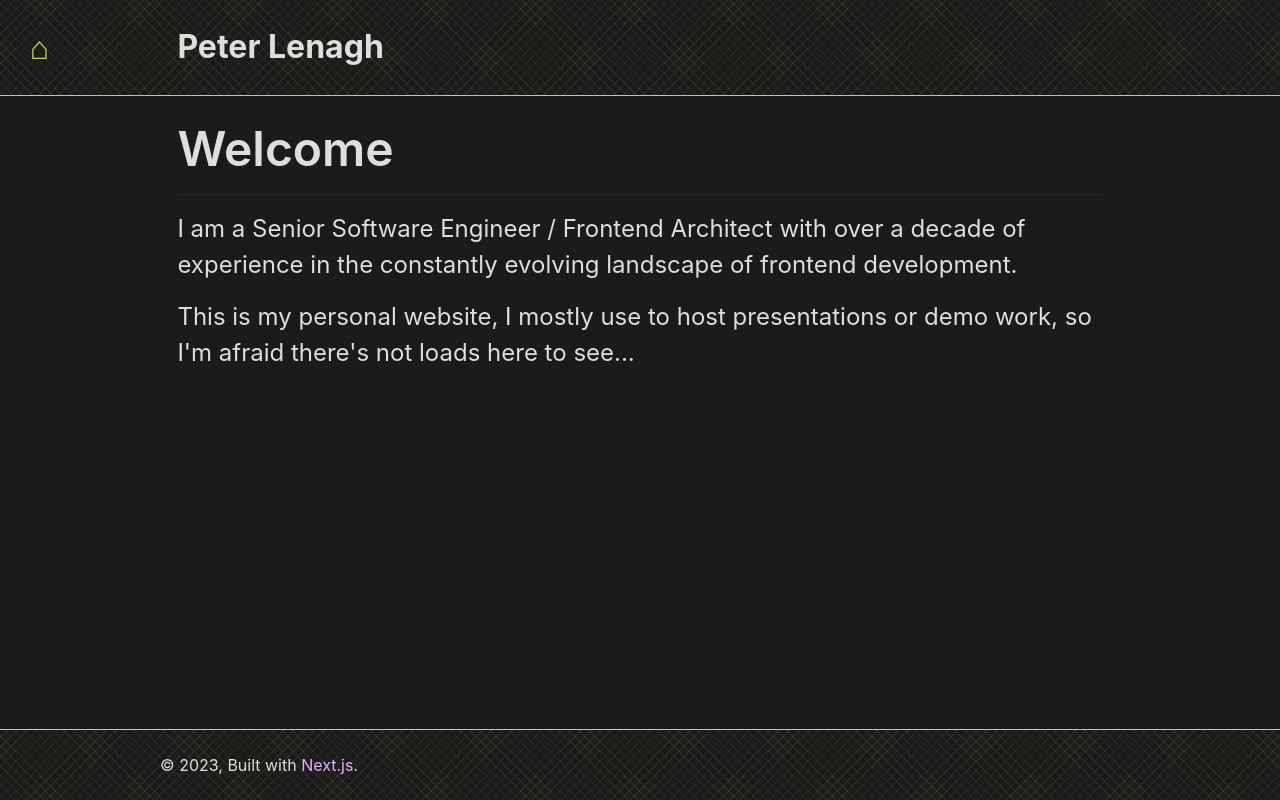
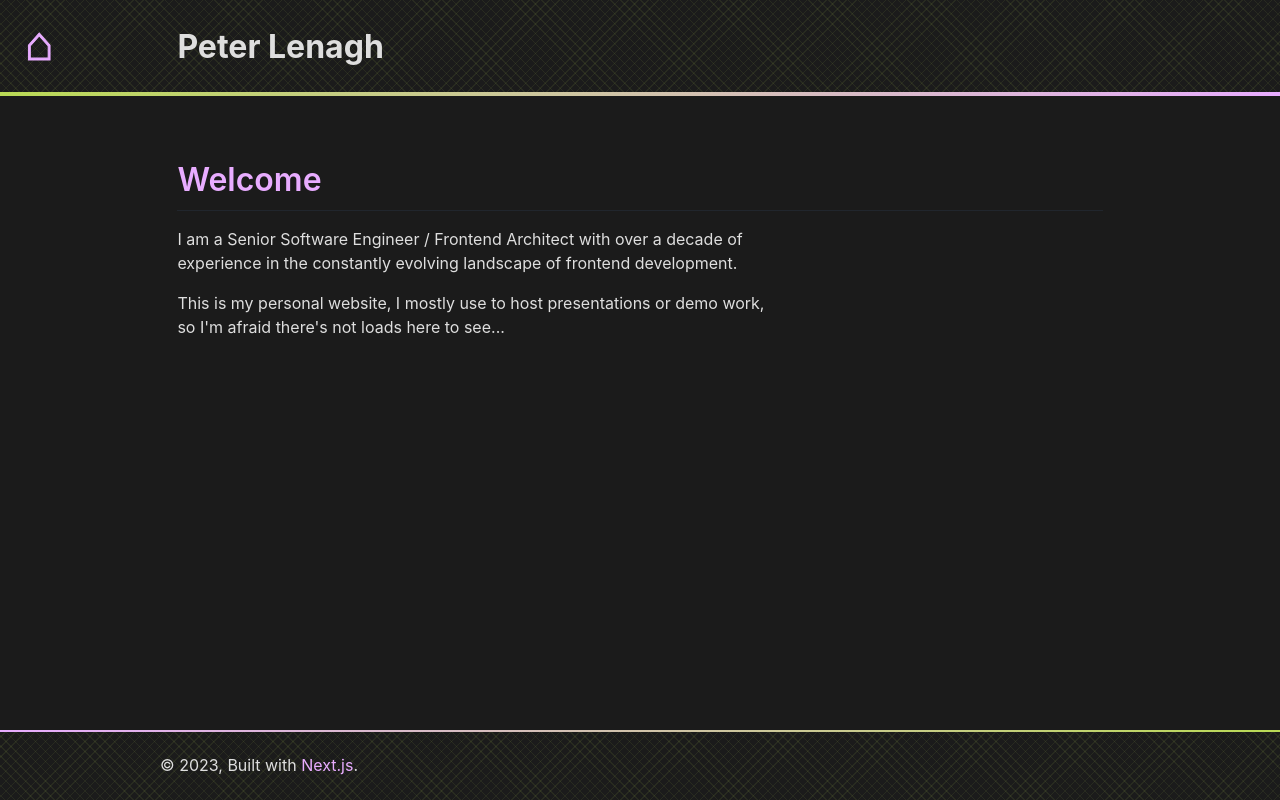
Before and after one commit to peterlenagh/peterlenagh.com, a Next.js app: page / in a window 1280 px wide. Built offline with nearby package versions, Linux system fonts and the light colour scheme.

Commit message:
feat(styles): ++pretty.

```diff
--- a/src/app/(main)/page.module.scss
+++ b/src/app/(main)/page.module.scss
@@ -0,0 +1,13 @@
+@import '@/styles/colors';
+
+.homepage__main {
+    min-height: 40vh;
+    align-self: center;
+    width: 100%;
+    p {
+        max-width: 60ch;
+    }
+    h1 {
+        color: $pink;
+    }
+}
--- a/src/app/(main)/page.tsx
+++ b/src/app/(main)/page.tsx
@@ -1,10 +1,12 @@
 /* eslint-disable react/no-unescaped-entities */
+import classNames from 'classnames/bind';
 import Image from 'next/image';
 import styles from './page.module.scss';
 
+const cx = classNames.bind(styles);
 
 export default function Home() {
-  return (<main className="markdown-body">
+  return (<main className={cx("homepage__main", "markdown-body")}>
     <h1>Welcome</h1>
     <p>
       I am a Senior Software Engineer / Frontend Architect with over a decade
--- a/src/app/globals.scss
+++ b/src/app/globals.scss
@@ -1,77 +1,4 @@
-// :root {
-//   --max-width: 1100px;
-//   --border-radius: 12px;
-//   --font-mono: ui-monospace, Menlo, Monaco, 'Cascadia Mono', 'Segoe UI Mono',
-//     'Roboto Mono', 'Oxygen Mono', 'Ubuntu Monospace', 'Source Code Pro',
-//     'Fira Mono', 'Droid Sans Mono', 'Courier New', monospace;
-
-//   --foreground-rgb: 0, 0, 0;
-//   --background-start-rgb: 214, 219, 220;
-//   --background-end-rgb: 255, 255, 255;
-
-//   --primary-glow: conic-gradient(
-//     from 180deg at 50% 50%,
-//     #16abff33 0deg,
-//     #0885ff33 55deg,
-//     #54d6ff33 120deg,
-//     #0071ff33 160deg,
-//     transparent 360deg
-//   );
-//   --secondary-glow: radial-gradient(
-//     rgba(255, 255, 255, 1),
-//     rgba(255, 255, 255, 0)
-//   );
-
-//   --tile-start-rgb: 239, 245, 249;
-//   --tile-end-rgb: 228, 232, 233;
-//   --tile-border: conic-gradient(
-//     #00000080,
-//     #00000040,
-//     #00000030,
-//     #00000020,
-//     #00000010,
-//     #00000010,
-//     #00000080
-//   );
-
-//   --callout-rgb: 238, 240, 241;
-//   --callout-border-rgb: 172, 175, 176;
-//   --card-rgb: 180, 185, 188;
-//   --card-border-rgb: 131, 134, 135;
-// }
-
-// @media (prefers-color-scheme: dark) {
-//   :root {
-//     --foreground-rgb: 255, 255, 255;
-//     --background-start-rgb: 0, 0, 0;
-//     --background-end-rgb: 0, 0, 0;
-
-//     --primary-glow: radial-gradient(rgba(1, 65, 255, 0.4), rgba(1, 65, 255, 0));
-//     --secondary-glow: linear-gradient(
-//       to bottom right,
-//       rgba(1, 65, 255, 0),
-//       rgba(1, 65, 255, 0),
-//       rgba(1, 65, 255, 0.3)
-//     );
-
-//     --tile-start-rgb: 2, 13, 46;
-//     --tile-end-rgb: 2, 5, 19;
-//     --tile-border: conic-gradient(
-//       #ffffff80,
-//       #ffffff40,
-//       #ffffff30,
-//       #ffffff20,
-//       #ffffff10,
-//       #ffffff10,
-//       #ffffff80
-//     );
-
-//     --callout-rgb: 20, 20, 20;
-//     --callout-border-rgb: 108, 108, 108;
-//     --card-rgb: 100, 100, 100;
-//     --card-border-rgb: 200, 200, 200;
-//   }
-// }
+@import '@/styles/colors';
 
 * {
   box-sizing: border-box;
@@ -85,16 +12,6 @@ body {
   overflow-x: hidden;
 }
 
-// body {
-//   color: rgb(var(--foreground-rgb));
-//   background: linear-gradient(
-//       to bottom,
-//       transparent,
-//       rgb(var(--background-end-rgb))
-//     )
-//     rgb(var(--background-start-rgb));
-// }
-
 a {
   color: inherit;
   text-decoration: none;
@@ -106,15 +23,6 @@ a {
   }
 }
 
-$badass: #bada55;
-$transparentBadass: #bada5515;
-$pink: #e8acff;
-$darkBlue: #151d25;
-$darkGrey: rgb(27, 27, 27);
-$offWhite: #dedede;
-
-$bg: $darkGrey;
-
 body {
   margin: 0;
   -webkit-font-smoothing: antialiased;
@@ -123,15 +31,15 @@ body {
   background-image: repeating-linear-gradient(45deg,
       transparent,
       transparent 3px,
-      $transparentBadass 3px,
-      $transparentBadass 4px,
+      $transparentBrand 3px,
+      $transparentBrand 4px,
       transparent 4px,
       transparent 7px),
     repeating-linear-gradient(135deg,
       transparent,
       transparent 3px,
-      $transparentBadass 3px,
-      $transparentBadass 4px,
+      $transparentBrand 3px,
+      $transparentBrand 4px,
       transparent 4px,
       transparent 7px);
   color: $offWhite;
@@ -156,7 +64,7 @@ body {
   -webkit-text-size-adjust: 100%;
   margin: 0;
   font-family: -apple-system, BlinkMacSystemFont, "Segoe UI", "Noto Sans", Helvetica, Arial, sans-serif, "Apple Color Emoji", "Segoe UI Emoji";
-  font-size: 1.5rem;
+  font-size: 1rem;
   line-height: 1.5;
   word-wrap: break-word;
 }
--- a/src/components/Header/Header.module.scss
+++ b/src/components/Header/Header.module.scss
@@ -1,17 +1,22 @@
 @import '@/styles/colors';
 
 .header {
-    border-bottom: 1px solid #bada55;
     display: flex !important;
     justify-content: flex-start;
     @media (min-width: 1090px) {
         justify-content: center;
     }
-    // display: flex;
-    // align-items: center;
     height: 6rem;
     position: relative;
     font-size: 0;
+    &:after {
+        content: "";
+        background: linear-gradient(to right, $brand, $pink);
+        height: 4px;
+        position: absolute;
+        bottom: 0;
+        width: 100vw;
+    }
 }
 
 .header--fixed {
@@ -43,10 +48,6 @@
 .header__contents {
     flex-basis: 960px;
     padding: 1.45rem 1.0875rem;
-    // padding: 1.45rem 0;
-    // margin-left: 5.899375rem;
-    // margin-left: 10rem;
-    // left: -4rem;
     position: relative;
     font-size: 1rem;
 }
@@ -55,18 +56,21 @@
     display: flex;
     align-items: center;
     justify-content: center;
-    font-size: 2rem;
-    width: calc(6rem - 2.175rem);
+    font-size: 3rem;
+    width: 3.825rem;
     height: 6rem;
     flex-shrink: 0;
     padding-left: 1.0875rem;
-    // padding: 1.45rem 2.34575rem 1.45rem 2.34575rem;
+    -webkit-text-stroke-width: thin;
+    padding-bottom: 0.6125rem;
+    color: $brand;
+    transition: color 0.2s ease-in-out;
     @media (min-width: 1090px) {
         position: absolute;
         left: 0;
         top: 0;
     }
     &:hover {
-        color: $brand;
+        color: $pink;
     }
 }
--- a/src/components/MainLayout/MainLayout.module.scss
+++ b/src/components/MainLayout/MainLayout.module.scss
@@ -34,21 +34,28 @@
 .main {
     flex-basis: 960px;
     max-width: 960px;
-    padding: 1.45rem 1.0875rem;
+    padding: 8vh 1.0875rem 1.45rem;
+    display: flex;
+    flex-direction: column;
 }
 
 .footer {
     margin: 0;
     padding: 1.45rem 1.0875rem;
-    // background: #bada55;
-    // color: #333;
     display: flex !important;
     justify-content: center;
-    border-top: 1px solid #bada55;
-
+    position: relative;
     a {
-        color: #e8acff;
+        color: $pink;
         text-decoration: none;
+    }
+    &:before {
+        content: "";
+        background: linear-gradient(to right, $pink, $brand);
+        height: 2px;
+        position: absolute;
+        top: 0;
+        width: 100vw;
     }
 }
 
--- a/src/components/Slide/Slide.module.scss
+++ b/src/components/Slide/Slide.module.scss
@@ -14,6 +14,7 @@
     color: #c9d1d9;
     // background-color: #0d1117;
     background-color: #121212;
+    font-size: 1.5rem;
 }
 
 .slide__contents {
```
